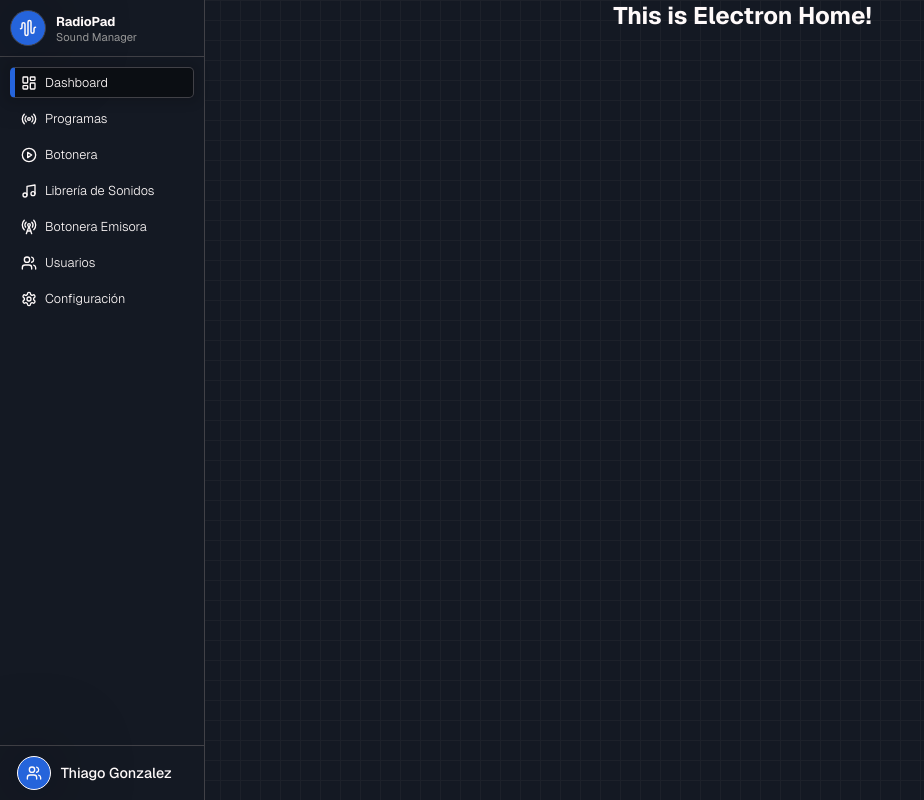
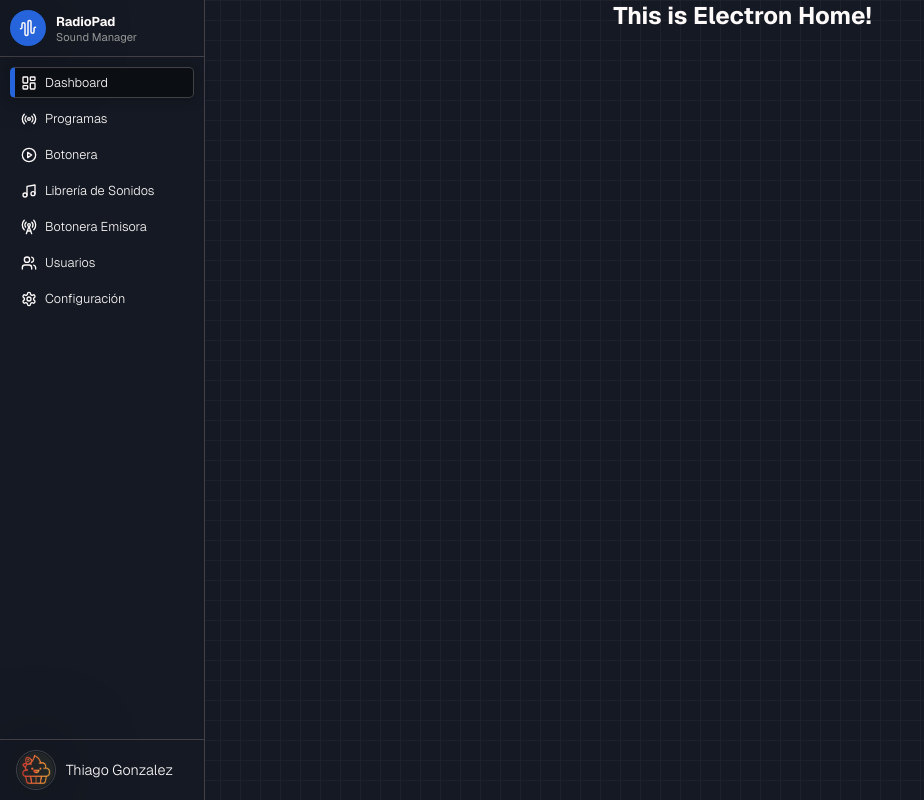
Before and after one commit to Shadouuh/RadioPad, a React (Vite) app in the folder Client/: page / in a window 1280 px wide. Shown: the whole page, without its empty margins (0-924 px from the left). Built offline with nearby package versions, Linux system fonts and the light colour scheme; no server answers; sample sign-in values are in the browser's storage.

Commit message:
Optimization and some Design Fixes :D
ASK FOR IT
(pedilo)

```diff
--- a/Client/src/assets/components/Sidebar.jsx
+++ b/Client/src/assets/components/Sidebar.jsx
@@ -1,6 +1,7 @@
 import { Link } from "react-router-dom";
 import { LuRadio, LuCirclePlay, LuAudioWaveform, LuUsers, LuSettings, LuMusic, LuRadioTower, LuLayoutDashboard } from "react-icons/lu";
 import { useState } from "react";
+import profilePf from '../images/profile-pics/1.png';
 // Estilos
 import './styles/Sidebar.css';
 
@@ -77,9 +78,9 @@ const Sidebar = () => {
                 </ul>
             </div>
             <footer>
-                <div className="footer-logo">
-                <LuUsers size={16} />
-                </div>
+
+                <img src={profilePf} alt="Foto de Perfil" />
+
                 <p className="foot-text">Thiago Gonzalez</p>
             </footer>
         </section>
--- a/Client/src/assets/components/styles/sidebar.css
+++ b/Client/src/assets/components/styles/sidebar.css
@@ -31,13 +31,23 @@ header h4{
     font-size: 0.7rem;
 }
 footer p{
-    font-weight: 500;
+    font-weight: 300;
     font-size: 0.9rem;
+}
+footer img{
+    width: 40px;
+    height: 40px;
+    padding: 1px;
+    border-radius: 50%;
+    border: solid var(--border) 1px;
+    -webkit-box-shadow: 0px 0px 30px 7px rgba(0,0,0,0.8);
+-moz-box-shadow: 0px 0px 30px 7px rgba(0,0,0,0.4);
+box-shadow: 0px 0px 80px 7px rgba(0,0,0,0.35);
 }
 .header-logo, .footer-logo{
     padding: 8px;
     border-radius: 50%;
-    border: solid var(--border) 1px;
+    border: solid transparent 1px;
     color: white;
     display: grid;
     place-content: center;
--- a/Client/src/assets/pages/styles/loginForm.css
+++ b/Client/src/assets/pages/styles/loginForm.css
@@ -5,6 +5,7 @@
     height: 100vh;
     text-align: center;
     justify-content: center;
+
 }
 .login-form{
     -webkit-box-shadow: 0px 0px 30px 7px rgba(0,0,0,0.4);
@@ -30,7 +31,7 @@ box-shadow: 0px 0px 80px 7px rgba(0,0,0,0.35);
 .login-header {
     padding: 30px 12px;
     gap: 10px;
-    width: 342px;
+    width: 100%;
     display: flex;
     flex-direction: column;
     align-items: center;
@@ -59,6 +60,7 @@ form {
     display: flex;
     flex-direction: column;
     gap: 8px;
+    width: 380px;
     border-radius: 0px 0px 5px 5px ;
     border: solid 1px var(--border);
     border-top: none;
@@ -72,7 +74,8 @@ label {
 .input-container{
     display: flex;
     gap: 10px;
-    width: 300px;
+    width: 100%;
+    min-width: 300px;
     align-items: center;
     padding: 7px;
     background-color: #11151b;
@@ -101,6 +104,8 @@ label {
     font-size: 0.8rem;
     text-align: center;
     margin: 5px 0;
+    position: absolute;
+    transform: translateY(1300%);
     transition: ease-in-out .2s;
     cursor: pointer;
     border: solid 1px transparent;
@@ -112,6 +117,7 @@ form input {
     background-color: transparent;
     border: none;
     font-size: 0.8rem;
+    width: 100%;
     font-weight: 400;
     outline: none;
 }
```
Also changed, not shown: Client/src/assets/images/profile-pics/1.png (added).
